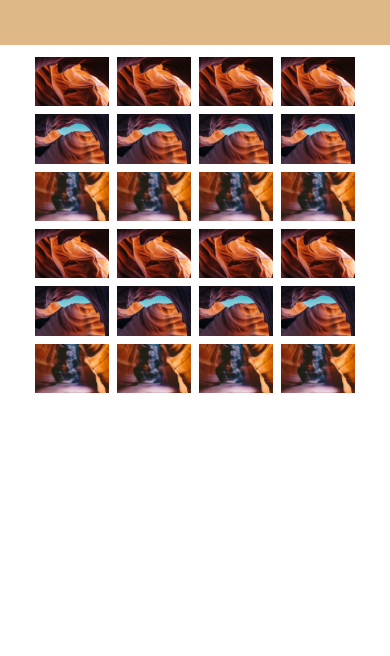
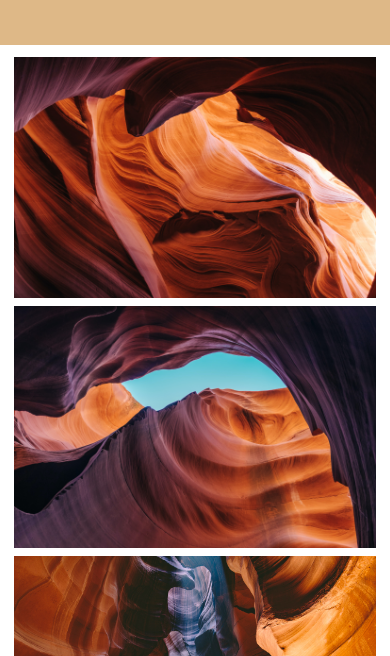
Before and after one commit to abuyako/JavaScript-Learning, a plain HTML site: page flexbox/index.html in a window 390 px wide. Shown: the part 188-844 px from the top of the page. Drawn offline with Linux system fonts and the light colour scheme.

Commit message:
responsive effects

```diff
--- a/flexbox/style.css
+++ b/flexbox/style.css
@@ -26,3 +26,17 @@ body {
     margin-top: 8px;
     vertical-align: middle;
 }
+
+@media (max-width: 800px) {
+    .column {
+        flex: 50%;
+        max-width: 50%;
+    }
+}
+
+@media (max-width: 600px) {
+    .column {
+        flex: 100%;
+        max-width: 100%;
+    }
+}
```
